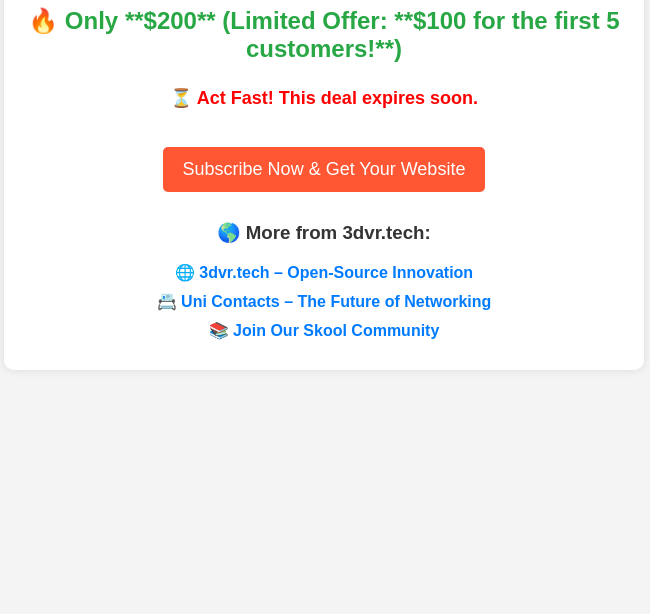
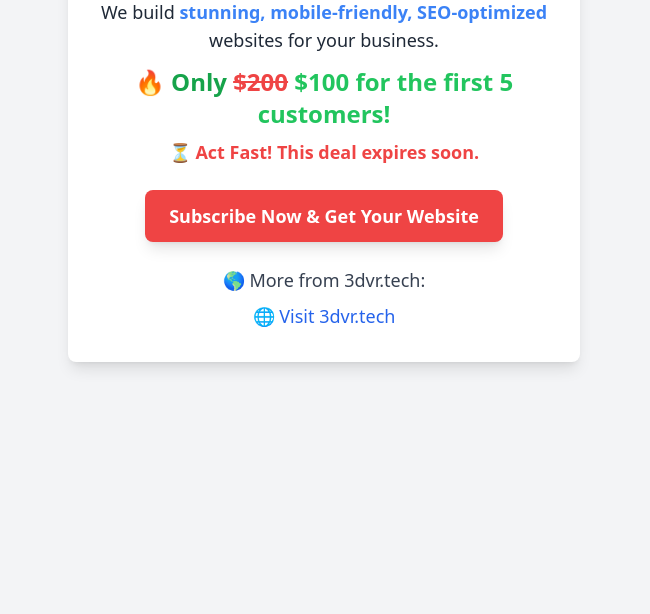
Before and after one commit to tmsteph/3dvr-marketing-3, a plain HTML site: page index.html in a window 1280 px wide. Shown: the part 186-800 px from the top of the page, without its empty margins (316-966 px from the left). Drawn offline with nearby package versions, Linux system fonts and the light colour scheme.

Commit message:
Update index.html

```diff
--- a/index.html
+++ b/index.html
@@ -4,80 +4,23 @@
     <meta charset="UTF-8">
     <meta name="viewport" content="width=device-width, initial-scale=1.0">
     <title>Get a Website in 24 Hours - 3dvr.tech</title>
-    <style>
-        body {
-            font-family: Arial, sans-serif;
-            text-align: center;
-            margin: 0;
-            padding: 0;
-            background-color: #f4f4f4;
-            color: #333;
-        }
-        .container {
-            max-width: 600px;
-            margin: 50px auto;
-            padding: 20px;
-            background: white;
-            border-radius: 10px;
-            box-shadow: 0 0 10px rgba(0, 0, 0, 0.1);
-        }
-        h1 {
-            color: #007bff;
-        }
-        .price {
-            font-size: 24px;
-            font-weight: bold;
-            color: #28a745;
-        }
-        .cta-btn {
-            display: inline-block;
-            background: #ff5733;
-            color: white;
-            padding: 12px 20px;
-            margin-top: 20px;
-            font-size: 18px;
-            text-decoration: none;
-            border-radius: 5px;
-        }
-        .cta-btn:hover {
-            background: #c70039;
-        }
-        .limited-offer {
-            font-size: 18px;
-            color: red;
-            font-weight: bold;
-        }
-        .links {
-            margin-top: 30px;
-            font-size: 16px;
-        }
-        .links a {
-            display: block;
-            margin: 10px 0;
-            text-decoration: none;
-            color: #007bff;
-            font-weight: bold;
-        }
-        .links a:hover {
-            text-decoration: underline;
-        }
-    </style>
+    <script src="https://cdn.tailwindcss.com"></script>
 </head>
-<body>
+<body class="bg-gray-100 text-gray-800">
 
-    <div class="container">
-        <h1>🚀 Get Your Website in 24 Hours!</h1>
-        <p>We build **stunning, mobile-friendly, SEO-optimized** websites for your business.</p>
-        <p class="price">🔥 Only **$200** (Limited Offer: **$100 for the first 5 customers!**)</p>
-        <p class="limited-offer">⏳ Act Fast! This deal expires soon.</p>
+    <div class="max-w-lg mx-auto mt-16 p-8 bg-white shadow-lg rounded-lg text-center">
+        <h1 class="text-3xl font-bold text-blue-600">🚀 Get Your Website in 24 Hours!</h1>
+        <p class="mt-4 text-lg">We build <strong class="text-blue-500">stunning, mobile-friendly, SEO-optimized</strong> websites for your business.</p>
+        <p class="mt-3 text-2xl font-semibold text-green-600">🔥 Only <span class="line-through text-red-500">$200</span> <span class="text-green-500">$100 for the first 5 customers!</span></p>
+        <p class="mt-2 text-lg text-red-500 font-bold">⏳ Act Fast! This deal expires soon.</p>
 
-        <a href="https://3dvr.tech" class="cta-btn">Subscribe Now & Get Your Website</a>
+        <a href="https://3dvr.tech" class="mt-6 inline-block bg-red-500 text-white px-6 py-3 rounded-lg text-lg font-semibold shadow-lg hover:bg-red-700 transition">
+            Subscribe Now & Get Your Website
+        </a>
 
-        <div class="links">
-            <h3>🌎 More from 3dvr.tech:</h3>
-            <a href="https://3dvr.tech">🌐 3dvr.tech – Open-Source Innovation</a>
-            <a href="https://uni-contacts.com">📇 Uni Contacts – The Future of Networking</a>
-            <a href="https://skool.com/your-group">📚 Join Our Skool Community</a>
+        <div class="mt-6 text-lg font-medium">
+            <h3 class="text-gray-700">🌎 More from 3dvr.tech:</h3>
+            <a href="https://3dvr.tech" class="block mt-2 text-blue-600 hover:underline">🌐 Visit 3dvr.tech</a>
         </div>
     </div>
 
```
